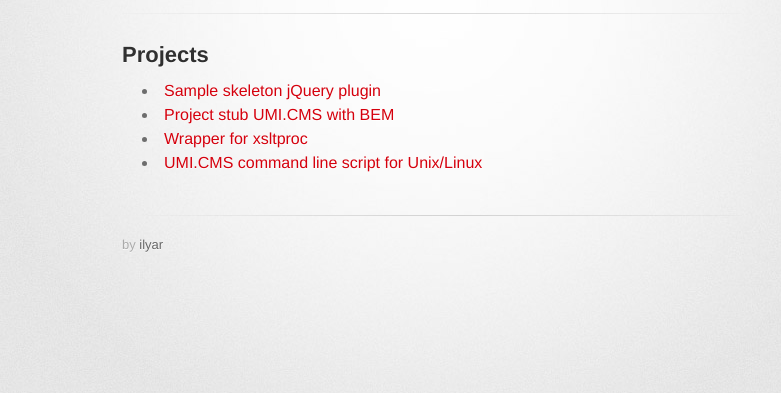
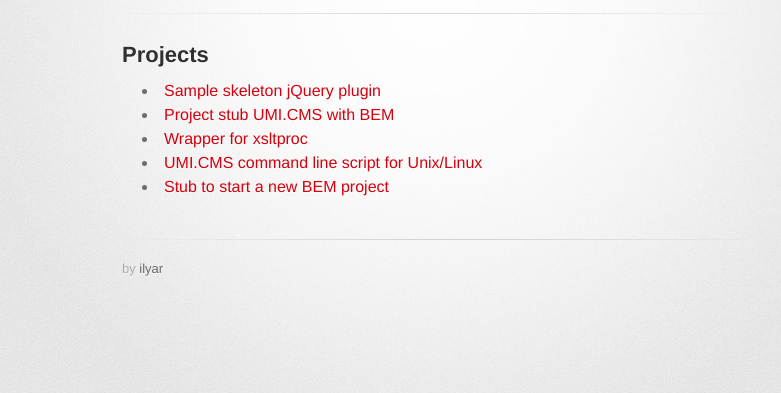
Before and after one commit to ilyar/ilyar.github.io, a plain HTML site: page index.html in a window 1280 px wide. Shown: the part 121-514 px from the top of the page, without its empty margins (208-989 px from the left). Drawn offline with Linux system fonts and the light colour scheme; a web font is replaced by a local one.

Commit message:
add bem-project-stub

```diff
--- a/index.html
+++ b/index.html
@@ -30,6 +30,7 @@
             <li><a href="/umi-bem-project-stub/">Project stub UMI.CMS with BEM</a></li>
             <li><a href="/xsltproc/">Wrapper for xsltproc</a></li>
             <li><a href="http://emomteam.github.io/UMI.Console/">UMI.CMS command line script for Unix/Linux</a></li>
+            <li><a href="/bem-project-stub">Stub to start a new BEM project</a></li>
           </ul>
         </section>
 
```
